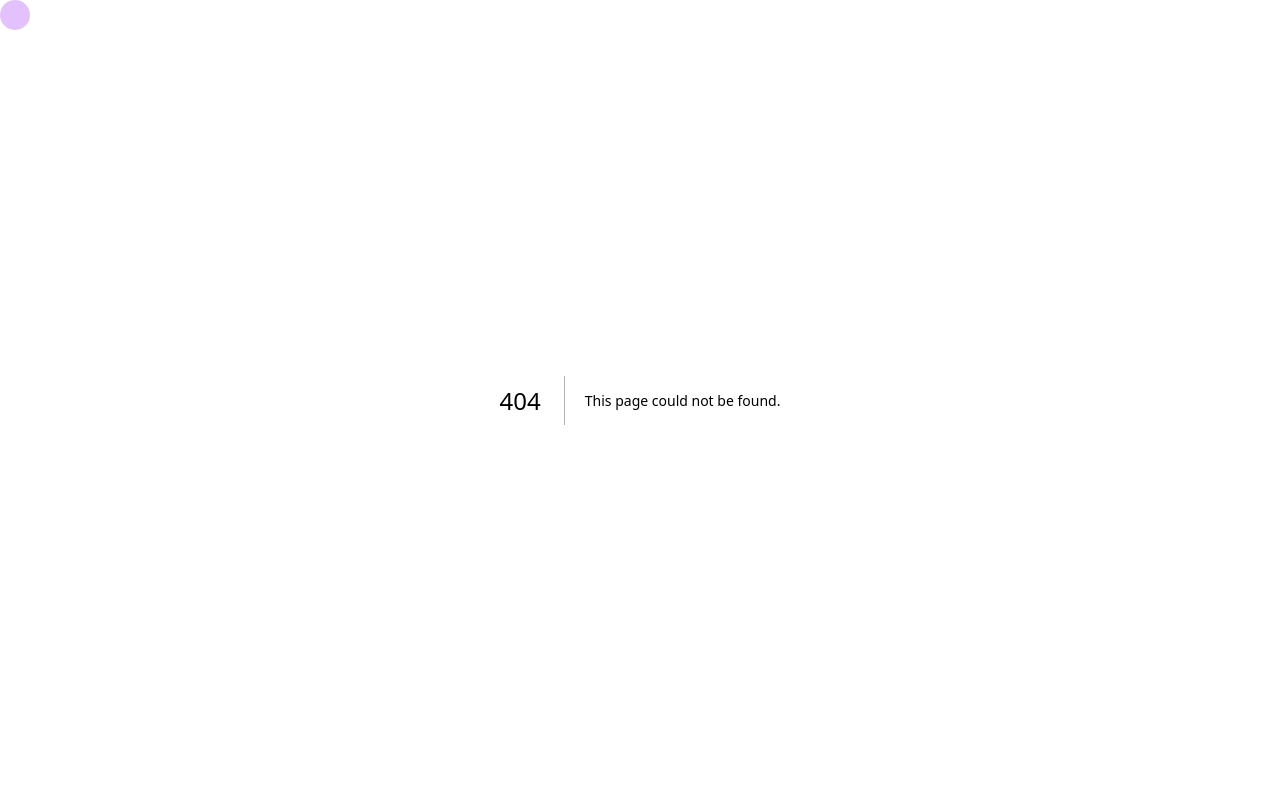
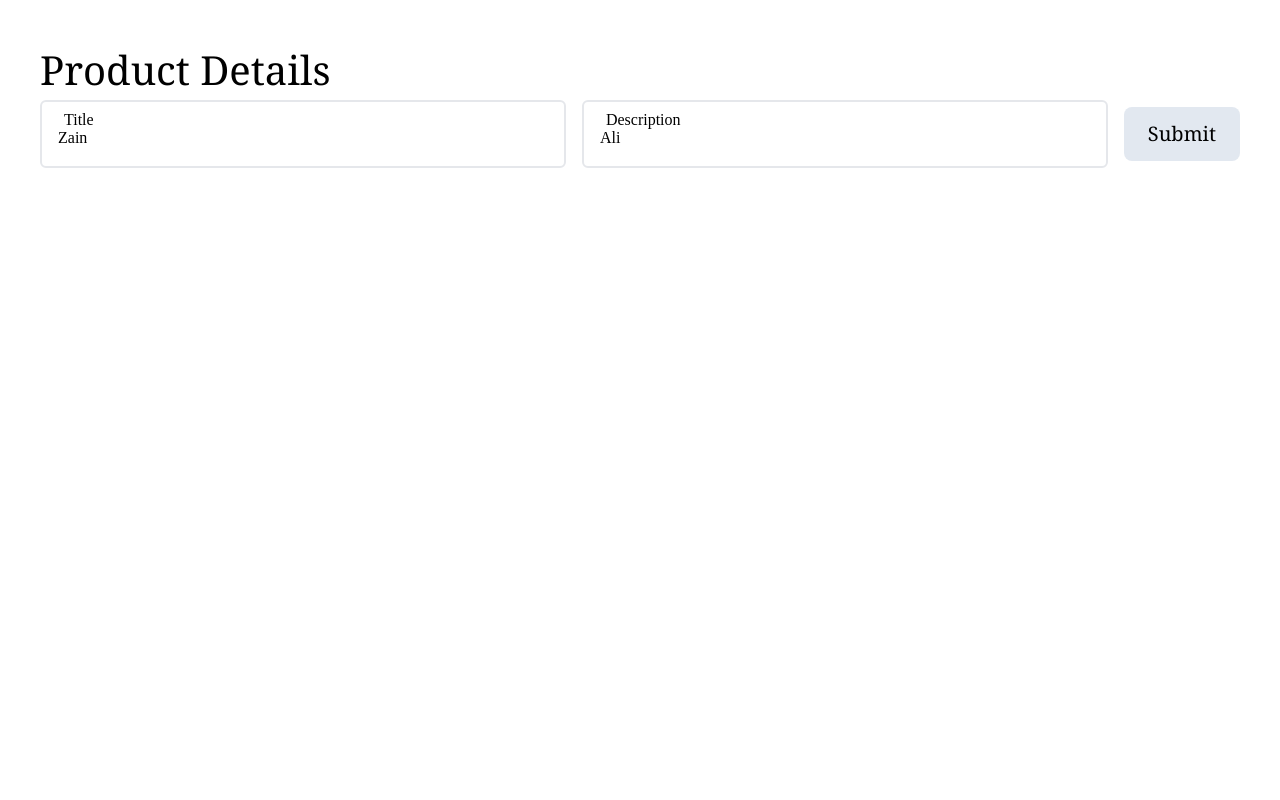
Before and after one commit to devwithzain/kromin-website-clone, a Next.js app: page /admins/edit-product in a window 1280 px wide. Before the commit this address had no page. Shown: the top 800 px of the page. Built offline with nearby package versions, Linux system fonts and the light colour scheme; a web font is replaced by a local one.

Commit message:
modified

```diff
--- /dev/null
+++ b/actions/getData.ts
@@ -0,0 +1,6 @@
+import prisma from "@/db/prisma";
+
+export const getData = async () => {
+   await prisma?.service.findMany();
+   return getData;
+};
--- /dev/null
+++ b/app/admins/add-product/page.tsx
@@ -0,0 +1,73 @@
+"use client";
+import { zodResolver } from "@hookform/resolvers/zod";
+import { TproductData, productSchema } from "@types";
+import axios from "axios";
+import { useForm } from "react-hook-form";
+export default function AddProduct() {
+	const {
+		register,
+		reset,
+		handleSubmit,
+		formState: { isSubmitting, errors },
+	} = useForm<TproductData>({
+		resolver: zodResolver(productSchema),
+	});
+
+	const onSubmits = async (data: TproductData) => {
+		try {
+			const response = await axios.post("/api/post", data);
+			console.log("Data", response.data);
+		} catch (error) {
+			console.log("Error", error);
+		}
+		reset();
+	};
+	return (
+		<div className="w-full h-screen bg-white p-10 flex flex-col gap-6">
+			<div className="w-full">
+				<h1 className="text-[40px] text-black font-serif font-medium">
+					Product Details
+				</h1>
+				<form
+					onSubmit={handleSubmit(onSubmits)}
+					className="w-full flex items-center justify-between gap-4">
+					<div className="relative w-full flex flex-col gap-3">
+						<div>
+							<input
+								{...register("title")}
+								placeholder=" "
+								type="text"
+								className="peer p-4 pt-6 w-full font-light bg-white  border-2 rounded-md outline-none transition disabled:opacity-70"
+							/>
+							<label className="absolute text-md duration-150 transform -translate-y-3 top-5 z-10 left-0 pl-4 origin-[0] peer-placeholder-shown:scale-100 peer-placeholder-shown:translate-y-0 peer-focus:scale-75 peer-focus:-translate-y-4">
+								Title
+							</label>
+							{errors.title && (
+								<span className="text-red-500">{errors.title.message}</span>
+							)}
+						</div>
+					</div>
+					<div className="relative w-full">
+						<input
+							{...register("description")}
+							placeholder=" "
+							type="text"
+							className="peer p-4 pt-6 w-full font-light bg-white  border-2 rounded-md outline-none transition disabled:opacity-70"
+						/>
+						<label className="absolute text-md duration-150 transform -translate-y-3 top-5 z-10 left-0 pl-4 origin-[0] peer-placeholder-shown:scale-100 peer-placeholder-shown:translate-y-0 peer-focus:scale-75 peer-focus:-translate-y-4">
+							Description
+						</label>
+						{errors.description && (
+							<span className="text-red-500">{errors.description.message}</span>
+						)}
+					</div>
+					<input
+						type="submit"
+						className="text-[20px] cursor-pointer text-black font-serif font-medium bg-slate-200 px-6 py-3 rounded-lg"
+						disabled={isSubmitting}
+					/>
+				</form>
+			</div>
+		</div>
+	);
+}
--- /dev/null
+++ b/app/admins/edit-product/page.tsx
@@ -0,0 +1,80 @@
+"use client";
+import { zodResolver } from "@hookform/resolvers/zod";
+import { TproductData, productSchema } from "@types";
+import axios from "axios";
+import { useForm } from "react-hook-form";
+export default function EditProduct() {
+	const postData = async () => {
+		return await prisma?.service.findMany();
+	};
+	const {
+		register,
+		reset,
+		handleSubmit,
+		formState: { isSubmitting, errors },
+	} = useForm<TproductData>({
+		resolver: zodResolver(productSchema),
+		defaultValues: {
+			title: "Zain",
+			description: "Ali",
+		},
+	});
+
+	const onSubmits = async (data: TproductData) => {
+		try {
+			const response = await axios.patch("/api/post", data);
+			console.log("Data", response.data);
+		} catch (error) {
+			console.log("Error", error);
+		}
+		reset();
+	};
+	return (
+		<div className="w-full h-screen bg-white p-10 flex flex-col gap-6">
+			<div className="w-full">
+				<h1 className="text-[40px] text-black font-serif font-medium">
+					Product Details
+				</h1>
+				<form
+					onSubmit={handleSubmit(onSubmits)}
+					className="w-full flex items-center justify-between gap-4">
+					<div className="relative w-full flex flex-col gap-3">
+						<div>
+							<input
+								{...register("title")}
+								placeholder=" "
+								type="text"
+								className="peer p-4 pt-6 w-full font-light bg-white  border-2 rounded-md outline-none transition disabled:opacity-70"
+							/>
+							<label className="absolute text-md duration-150 transform -translate-y-3 top-5 z-10 left-0 pl-6 origin-[0] peer-placeholder-shown:scale-100 peer-placeholder-shown:translate-y-0 peer-focus:scale-75 peer-focus:-translate-y-4">
+								Title
+							</label>
+							{errors.title && (
+								<span className="text-red-500">{errors.title.message}</span>
+							)}
+						</div>
+					</div>
+					<div className="relative w-full">
+						<input
+							{...register("description")}
+							placeholder=" "
+							type="text"
+							className="peer p-4 pt-6 w-full font-light bg-white  border-2 rounded-md outline-none transition disabled:opacity-70"
+						/>
+						<label className="absolute text-md duration-150 transform -translate-y-3 top-5 z-10 left-0 pl-6 origin-[0] peer-placeholder-shown:scale-100 peer-placeholder-shown:translate-y-0 peer-focus:scale-75 peer-focus:-translate-y-4">
+							Description
+						</label>
+						{errors.description && (
+							<span className="text-red-500">{errors.description.message}</span>
+						)}
+					</div>
+					<input
+						type="submit"
+						className="text-[20px] cursor-pointer text-black font-serif font-medium bg-slate-200 px-6 py-3 rounded-lg"
+						disabled={isSubmitting}
+					/>
+				</form>
+			</div>
+		</div>
+	);
+}
--- a/app/admins/page.tsx
+++ b/app/admins/page.tsx
@@ -1,25 +1,47 @@
-import Image from "next/image";
-import prisma from "@/db/prisma";
+import Link from "next/link";
+import EditButton from "@components/EditButton";
+import DeleteButton from "@components/DeleteButton";
 
 export default async function Admins() {
-	const data = await prisma?.service.findMany();
+	const response = await prisma?.service.findMany();
 	return (
-		<div>
-			{data?.map((item) => (
-				<div
-					className="w-full h-screen bg-blue-300"
-					key={item.id}>
-					{item.title}
-					{item.para}
-
-					<Image
-						src={item.src}
-						alt="asd"
-						width={400}
-						height={400}
-					/>
+		<div className="w-full h-screen p-10 flex flex-col bg-sky-200">
+			<div className="w-full h-[20vh] flex justify-between items-center gap-4">
+				<div>
+					<h1 className="text-[40px] text-black font-serif font-medium">
+						Product Management
+					</h1>
 				</div>
-			))}
+				<div>
+					<Link
+						href="/admins/add-product"
+						className="text-[20px] cursor-pointer text-black font-serif font-medium bg-slate-200 px-6 py-3 rounded-lg">
+						Add Product
+					</Link>
+				</div>
+			</div>
+			<div className="w-full flex flex-col gap-4 border-t h-[80vh]">
+				{response?.map((item) => (
+					<div
+						key={item.id}
+						className="w-full p-4 rounded-md bg-white border flex items-center justify-between gap-4">
+						<div className="">
+							<h1 className="text-[15px] text-black font-medium font-sans">
+								{item.title}
+							</h1>
+						</div>
+						<div className="">
+							<p className="text-[15px] text-black font-medium font-sans">
+								{item.description}
+							</p>
+						</div>
+						<div className="flex items-center gap-4">
+							<EditButton id={item.id} />
+							<DeleteButton id={item.id} />
+						</div>
+					</div>
+				))}
+			</div>
 		</div>
 	);
 }
--- /dev/null
+++ b/app/api/post/route.ts
@@ -0,0 +1,42 @@
+import prisma from "@/db/prisma";
+import { NextResponse } from "next/server";
+
+export async function POST(request: Request) {
+	try {
+		const body = await request.json();
+		const { title, description } = body;
+		const post = await prisma?.service.create({
+			data: {
+				title,
+				description,
+			},
+		});
+		return NextResponse.json(post);
+	} catch (error: any) {
+		return NextResponse.json({ message: "Post Error", error: error.message }, { status: 404 });
+	}
+}
+
+
+export async function GET(request: Request) {
+	try {
+		const getData = await prisma?.service.findMany();
+		return NextResponse.json(getData);
+	} catch (error: any) {
+		return NextResponse.json({ message: "Get Error", error: error.message }, { status: 404 });
+	}
+}
+
+export async function DELETE(request: Request) {
+	try {
+		const { id } = await request.json();
+		const getData = await prisma?.service.delete({
+			where: {
+				id
+			}
+		});
+		return NextResponse.json(getData);
+	} catch (error: any) {
+		return NextResponse.json({ message: "Get Error", error: error.message }, { status: 404 });
+	}
+}
--- a/app/layout.tsx
+++ b/app/layout.tsx
@@ -16,7 +16,7 @@ export default function RootLayout({
 	return (
 		<html lang="en">
 			<body>
-				<Sticky />
+				{/* <Sticky /> */}
 				{children}
 				<Footer />
 			</body>
--- /dev/null
+++ b/components/DeleteButton.tsx
@@ -0,0 +1,31 @@
+"use client";
+import axios from "axios";
+import Link from "next/link";
+import { useRouter } from "next/navigation";
+
+export default function DeleteButton({ id }: { id: any }) {
+	const router = useRouter();
+	const deletePost = async (id: any) => {
+		try {
+			const response = await axios.delete("/api/post", {
+				data: {
+					id,
+				},
+			});
+			console.log("Data", response.data);
+		} catch (error) {
+			console.log("Error", error);
+		} finally {
+			router.refresh();
+		}
+	};
+
+	return (
+		<Link
+			onClick={() => deletePost(id)}
+			href="#"
+			className="text-[15px] cursor-pointer text-black font-serif font-medium bg-slate-200 px-6 py-3 rounded-lg">
+			Delete
+		</Link>
+	);
+}
--- /dev/null
+++ b/components/EditButton.tsx
@@ -0,0 +1,31 @@
+"use client";
+import axios from "axios";
+import Link from "next/link";
+import { useRouter } from "next/navigation";
+
+export default function EditButton({ id }: { id: any }) {
+	const router = useRouter();
+	const editPost = async (id: any) => {
+		try {
+			const response = await axios.patch("/api/post", {
+				data: {
+					id,
+				},
+			});
+			console.log("Data", response.data);
+		} catch (error) {
+			console.log("Error", error);
+		} finally {
+			router.push("/admins");
+		}
+	};
+
+	return (
+		<Link
+			onClick={() => editPost(id)}
+			href="#"
+			className="text-[15px] cursor-pointer text-black font-serif font-medium bg-slate-200 px-6 py-3 rounded-lg">
+			Edit
+		</Link>
+	);
+}
--- a/styles/globals.css
+++ b/styles/globals.css
@@ -6,7 +6,7 @@
 	margin: 0;
 	padding: 0;
 	box-sizing: border-box;
-	cursor: none;
+	/* cursor: none; */
 }
 
 .hero-gradient {
--- a/types/index.ts
+++ b/types/index.ts
@@ -1,3 +1,12 @@
+import { z } from "zod";
+
+export const productSchema = z.object({
+   title: z.string().min(3).max(10),
+   description: z.string().min(3).max(50),
+});
+
+export type TproductData = z.infer<typeof productSchema>;
+
 export type TlogoMarqueeProps = {
    children: React.ReactNode;
    baseVelocity: number;
```
Also changed, not shown: 1 other file (tests, documents, lock files or other folders).
